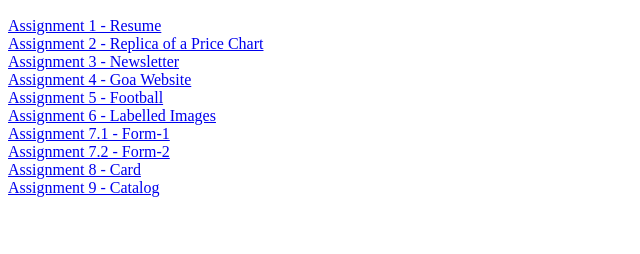
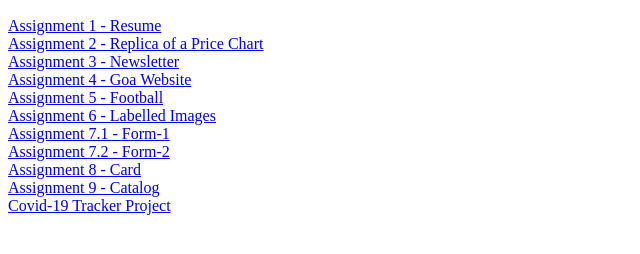
Before and after one commit to AninjoG/Web-Development, a plain HTML site: page index.html in a window 1280 px wide. Shown: the part 110-364 px from the top of the page, without its empty margins (0-640 px from the left). Drawn offline with Linux system fonts and the light colour scheme.

Commit message:
Update index.html

```diff
--- a/index.html
+++ b/index.html
@@ -25,6 +25,8 @@
 <br>
 <a href="./JSON Catalog/Pro">Assignment 9 - Catalog</a>
 <br>
+<a href="./Covid-19/index">Covid-19 Tracker Project</a>
+<br>
 </body>
 
 </html>
```
